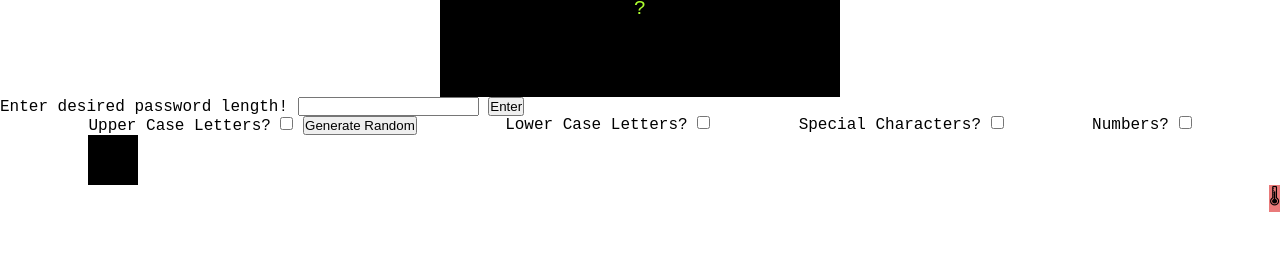
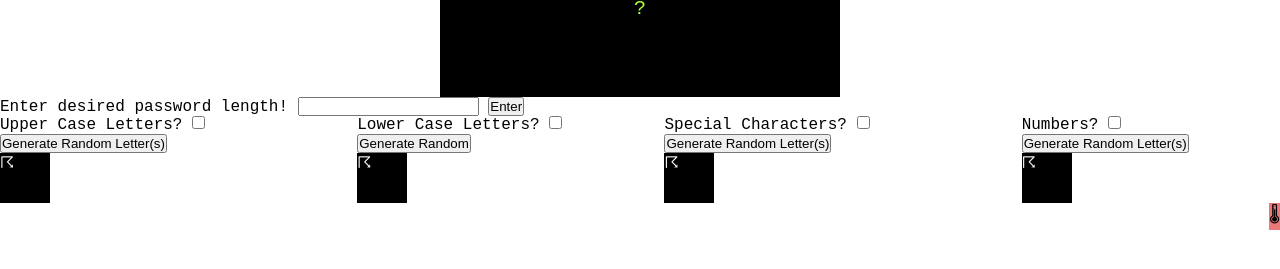
Before and after one commit to kaylacasale/generate-password, a plain HTML site: page index.html in a window 1280 px wide. Shown: the part 37-306 px from the top of the page. Drawn offline with Linux system fonts and the light colour scheme.

Commit message:
added random button and p element to display values for each character type

```diff
--- a/assets/css/style.css
+++ b/assets/css/style.css
@@ -33,13 +33,6 @@ header div {
     font-size: 20px;
 }
 
-section article {
-    display: block;
-    background-color: black;
-    color: greenyellow;
-    height: 50px;
-    width: 200px;
-}
 
 form {
     display: flex;
@@ -48,10 +41,11 @@ form {
     justify-content: space-evenly;
 }
 
-.randomDisplay {
+.displayRandom {
     background-color: black;
     height: 50px;
     width: 50px;
+    color: white;
 }
 
 .error {
--- a/index.html
+++ b/index.html
@@ -24,20 +24,26 @@
         <div class="upperGroup">
             <label for="upper">Upper Case Letters?</label>
             <input type="checkbox" id="upper">
-            <button class="btn random" id="upper">Generate Random</button>
-            <p class="randomDisplay" id="randomUpper">☈</p>
+            <button class="btn random" id="upperBtn">Generate Random Letter(s)</button>
+            <p class="displayRandom" id="randomUpper">☈</p>
         </div>
         <div class="lowerGroup">
             <label for="lower">Lower Case Letters?</label>
             <input type="checkbox" id="lower">
+            <button class="btn random" id="lowerBtn">Generate Random</button>
+            <p class="displayRandom" id="randomLower">☈</p>
         </div>
         <div class="specialGroup">
             <label for="special">Special Characters?</label>
             <input type="checkbox" id="special">
+            <button class="btn random" id="specialBtn">Generate Random Letter(s)</button>
+            <p class="displayRandom" id="randomUpper">☈</p>
         </div>
         <div class="numberGroup">
             <label for="number">Numbers?</label>
             <input type="checkbox" id="number">
+            <button class="btn random" id="numberBtn">Generate Random Letter(s)</button>
+            <p class="displayRandom" id="randomNumber">☈</p>
         </div>
     </form>
     <section class="error">
```
Also changed, not shown: 2 other files.
